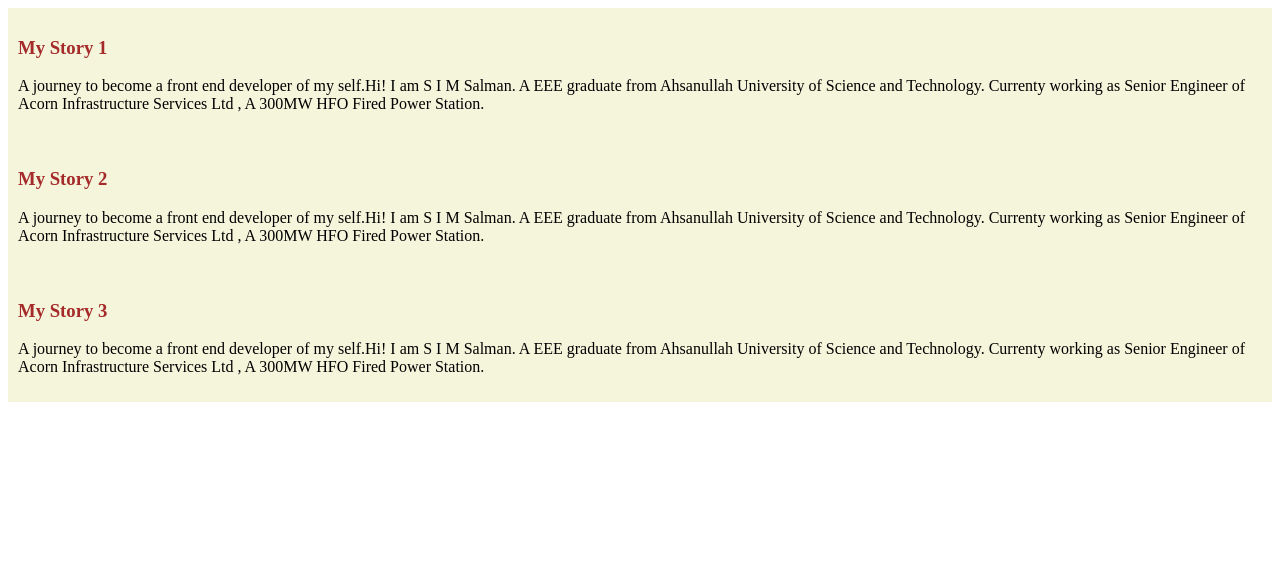
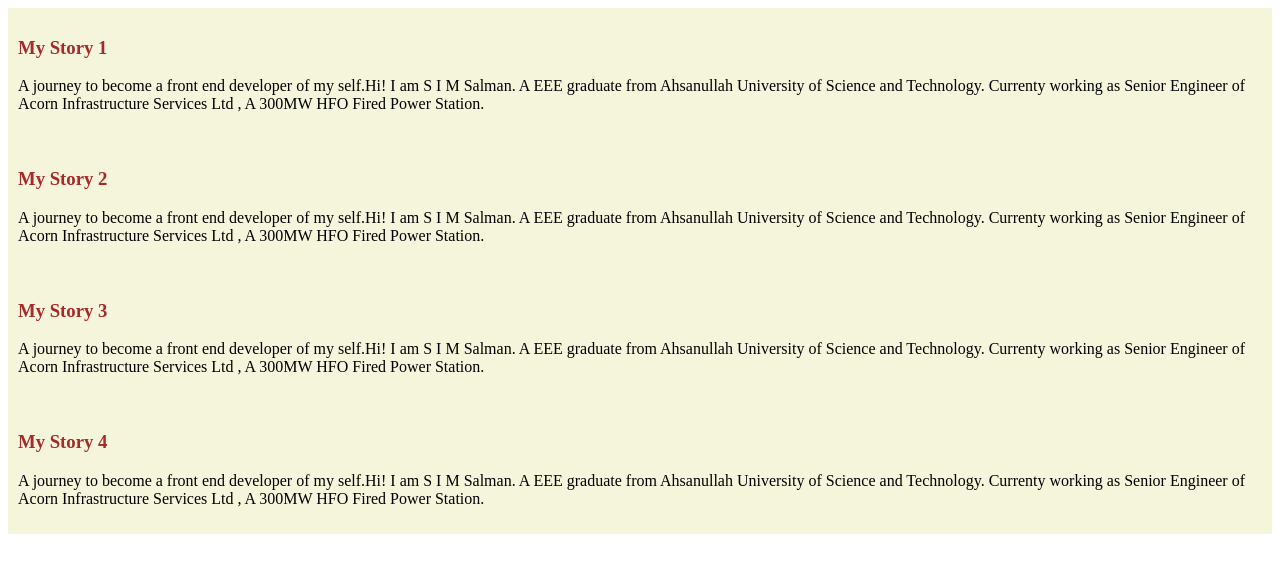
Before and after one commit to salman0581/repo-using-vs-terminal, a plain HTML site: page repo practice.html in a window 1280 px wide. Drawn offline with Linux system fonts and the light colour scheme.

Commit message:
my second code

```diff
--- a/repo practice.html
+++ b/repo practice.html
@@ -19,5 +19,9 @@
         <h3>My Story 3</h3>
         <p>A journey to become a front end developer of my self.Hi! I am S I M Salman. A EEE graduate from Ahsanullah University of Science and Technology. Currenty working as Senior Engineer of Acorn Infrastructure Services Ltd , A 300MW HFO Fired Power Station.</p>
     </div>
+    <div>
+        <h3>My Story 4</h3>
+        <p>A journey to become a front end developer of my self.Hi! I am S I M Salman. A EEE graduate from Ahsanullah University of Science and Technology. Currenty working as Senior Engineer of Acorn Infrastructure Services Ltd , A 300MW HFO Fired Power Station.</p>
+    </div>
 </body>
 </html>
```
Also changed, not shown: Images/244.png (deleted).
